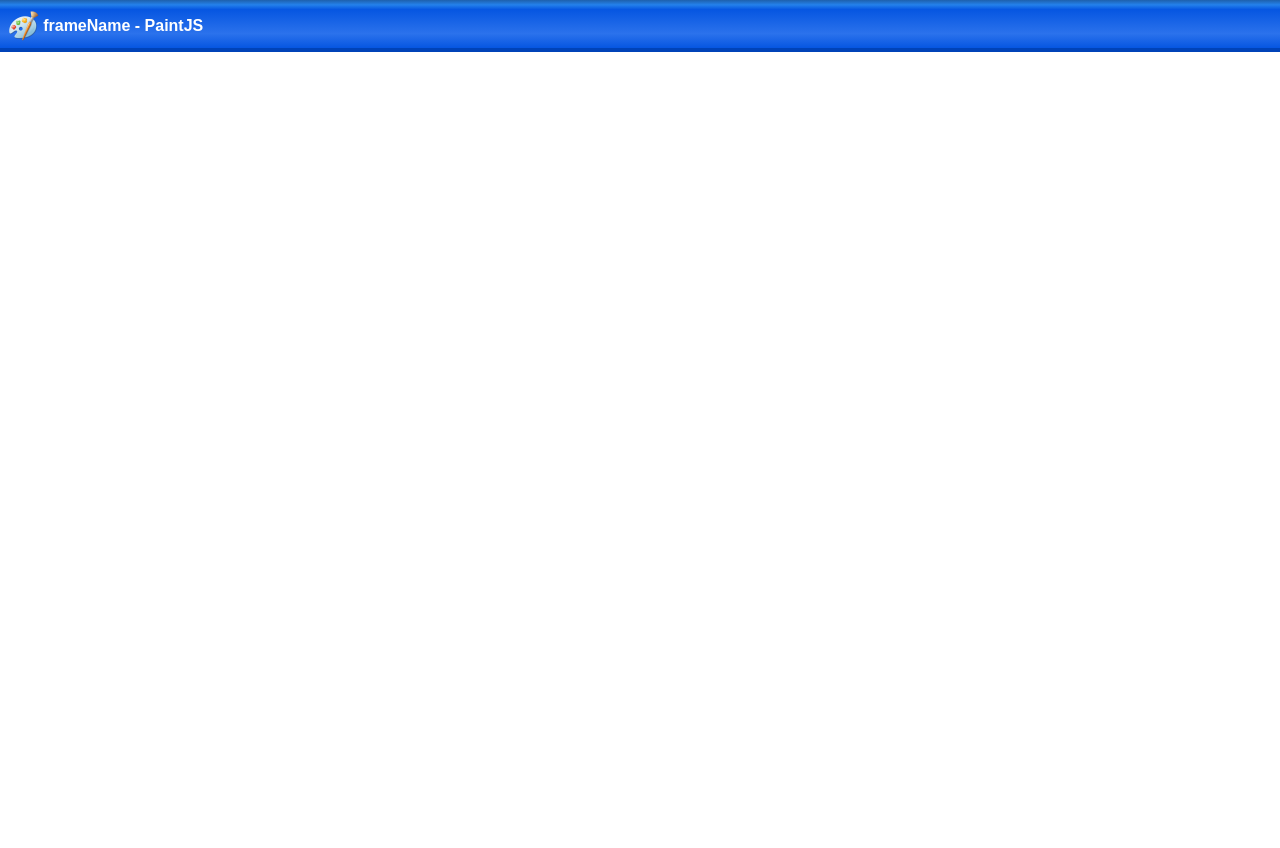
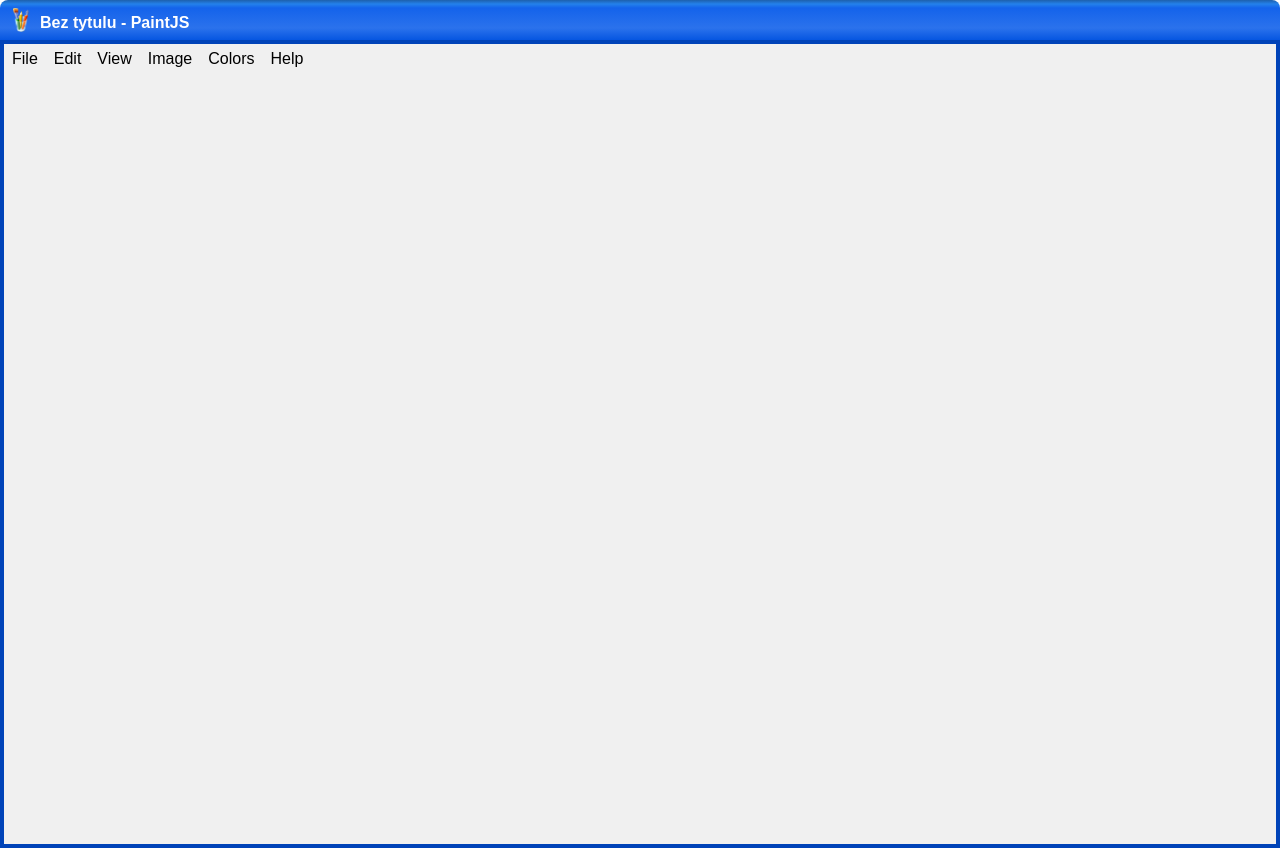
Before and after one commit to piotrfijol/paint-js, a React (Create React App) app: page / in a window 1280 px wide. Before the commit the page ends 800 px from the top, so only its background shows below. Built offline with nearby package versions, Linux system fonts and the light colour scheme.

Commit message:
Added navbar

```diff
--- a/src/components/App.js
+++ b/src/components/App.js
@@ -1,15 +1,22 @@
 import '../styles/css/App.css';
 import logo from '../icons/logo.png';
+import Window from './Window';
 
 function App() {
   return (
     <div className="container">
-      <div className="frame-name">
-        <div className="frame-name__content">
-          <img src={logo} alt="logo" id="logo" className="icon" />
-          <p>frameName - PaintJS</p>
+      <Window title="Bez tytulu - PaintJS">
+        <div className="navbar">
+            <ul>
+            <li>File</li>
+            <li>Edit</li>
+            <li>View</li>
+            <li>Image</li>
+            <li>Colors</li>
+            <li>Help</li>
+            </ul>
         </div>
-      </div>
+      </Window>
     </div>
   );
 }
--- /dev/null
+++ b/src/components/Window.js
@@ -0,0 +1,21 @@
+import '../styles/css/App.css';
+import logo from '../icons/logo.png';
+
+function Window({title, children}) {
+
+    return (
+        <>
+        <div className="frame-name">
+            <div className="frame-name__content">
+                <img src={logo} alt="logo" id="logo" className="icon" />
+                <p>{title}</p>
+            </div>
+        </div>
+        <div className="frame">
+            {children}
+        </div>
+    </>
+    );
+}
+
+export default Window;
--- a/src/styles/css/App.css
+++ b/src/styles/css/App.css
@@ -3,22 +3,28 @@
   padding: 0;
 }
 
+body {
+  font-family: sans-serif;
+}
+
 .frame-name {
   width: 100vw;
-  height: 3em;
-  background: linear-gradient(0deg, #0656e1 0%, #2b72ec 30%, #0656e1 80%, #2481eb 90%, #1e60ac 100%);
-  border-bottom: 4px solid #0043b8;
+  height: 2.5em;
+  background: linear-gradient(0deg, #0656e1 0%, #2b72ec 30%, #1463eb 80%, #2481eb 90%, #1e60ac 100%);
   color: #FFF;
-  font-family: sans-serif;
   font-weight: 600;
+  border-top-left-radius: 8px;
+  border-top-right-radius: 8px;
 }
 .frame-name__content {
-  padding: 0.6em 0.5em;
+  padding: 0.5em 0.8em;
   display: flex;
-  align-items: center;
+  align-items: flex-end;
 }
 .frame-name__content .icon {
-  margin-right: 0.2em;
+  margin-right: 0.7em;
+  width: 16px;
+  height: 24px;
 }
 
 .icon {
@@ -26,4 +32,18 @@
   height: 32px;
 }
 
+.frame {
+  background-color: #f0f0f0;
+  border: 4px solid #0043b8;
+  min-height: 100vh;
+}
+
+.navbar ul {
+  display: flex;
+  list-style: none;
+}
+.navbar ul li {
+  padding: 0.4em 0.5em;
+}
+
 /*# sourceMappingURL=App.css.map */
--- a/src/styles/scss/App.scss
+++ b/src/styles/scss/App.scss
@@ -1,35 +1,64 @@
+$border-primary-color: rgb(0, 67, 184);
+$frame-primary-color: rgb(240, 240, 240);
+$frame-secondary-color: rgb(250, 250, 250);
+
 * {
     margin: 0;
     padding: 0;
 }
 
+body {
+    font-family: sans-serif;
+}
+
 .frame-name {
     width: 100vw;
-    height: 3em;
+    height: 2.5em;
     background: linear-gradient(0deg,
         rgb(6,86,225) 0%,
         rgb(43, 114, 236) 30%,
-        rgb(6,86,225) 80%,
+        rgb(20, 99, 235) 80%,
         rgb(36, 129, 235) 90%,
         rgb(30, 96, 172) 100%);
-    border-bottom: 4px solid rgb(0, 67, 184);
 
     color: #FFF;
-    font-family: sans-serif;
     font-weight: 600;
 
     &__content {
-        padding: .6em .5em;
+        padding: .5em .8em;
         display: flex;
-        align-items: center;
+        align-items: flex-end;
 
         .icon {
-            margin-right: .2em;
+            margin-right: .7em;
+            width: 16px;
+            height: 24px;
         }
     }
+
+    border-top-left-radius: 8px;
+    border-top-right-radius: 8px;
 }
 
 .icon {
     width: 32px;
     height: 32px;
 }
+
+.frame {
+    background-color: $frame-primary-color;
+    border: 4px solid $border-primary-color;
+    min-height: 100vh;
+}
+
+.navbar {
+    ul {
+        display: flex;
+        list-style: none;
+
+        li {
+            padding: .4em .5em;
+        }
+    }
+
+}
```
Also changed, not shown: src/icons/logo.png, 1 other file (tests, documents, lock files or other folders).
